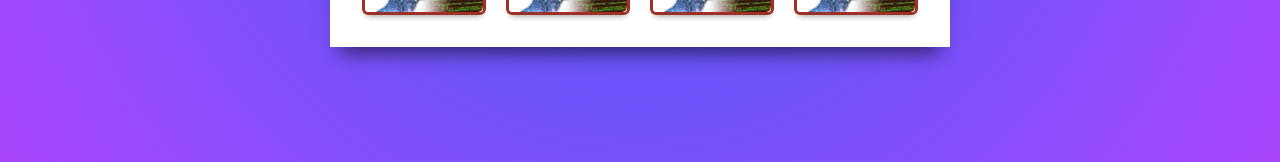
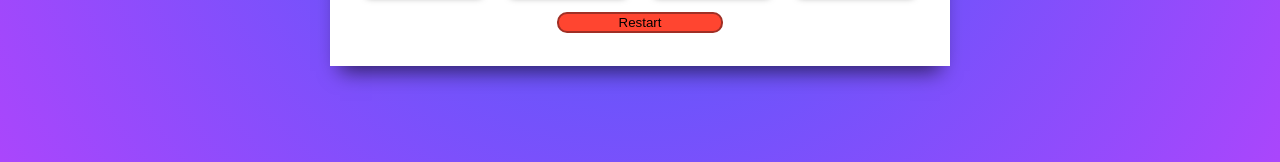
Before and after one commit to JhonEverson979/Memory-Game, a website built with webpack: page index.html in a window 1280 px wide. Shown: the part 638-800 px from the top of the page. Built offline with nearby package versions, Linux system fonts and the light colour scheme; files whose address does not match are found by name.

Commit message:
restart feature

```diff
--- a/index.html
+++ b/index.html
@@ -18,9 +18,17 @@
         <div class="game" data-game>
 
         </div>
+        <button id="reload">Restart</button>
 
     </main>
 
+    <script>
+        const btnR = document.getElementById("reload");
+        btnR.addEventListener("click", function () {
+            console.log('foi')
+            window.location.reload();
+        });
+    </script>
     <script src="dist/js/index.js"></script>
 </body>
 
--- a/src/scss/estilo.scss
+++ b/src/scss/estilo.scss
@@ -5,13 +5,12 @@ html {
   font-weight: normal;
   color: rgba(0, 0, 0, 0.87);
 }
+
 body {
   background: rgb(63, 94, 251);
-  background: radial-gradient(
-    circle,
-    rgba(63, 94, 251, 1) 0%,
-    rgba(170, 70, 252, 1) 100%
-  );
+  background: radial-gradient(circle,
+      rgba(63, 94, 251, 1) 0%,
+      rgba(170, 70, 252, 1) 100%);
   display: flex;
   justify-content: center;
   align-items: center;
@@ -45,7 +44,7 @@ main {
   gap: 20px;
 }
 
-.card{
+.card {
   border-radius: 6px;
   transition: transform .2s;
   position: relative;
@@ -53,10 +52,10 @@ main {
   transform: scale(1);
   transform-style: preserve-3d;
   transition: transform .5s;
-  box-shadow: 0 5px 7px -5px rgba(0,0,0,.5);
+  box-shadow: 0 5px 7px -5px rgba(0, 0, 0, .5);
 }
 
-.card img{
+.card img {
   border-radius: 6px;
   overflow: hidden;
   object-fit: cover;
@@ -66,9 +65,25 @@ main {
   border-radius: 5px;
   backface-visibility: hidden;
 }
-.card-front{
+
+.card-front {
   transform: rotateY(180deg);
 }
+
 .card.show {
   transform: rotateY(180deg);
 }
+
+#reload {
+  background-color: #ff4530;
+  border: solid 2px #a02f25;
+  width: 30%;
+  margin-top: 15px;
+  margin-left: 35%;
+  border-radius: 10px;
+
+}
+
+:hover#reload {
+  background-color: #c23528;
+}
```
